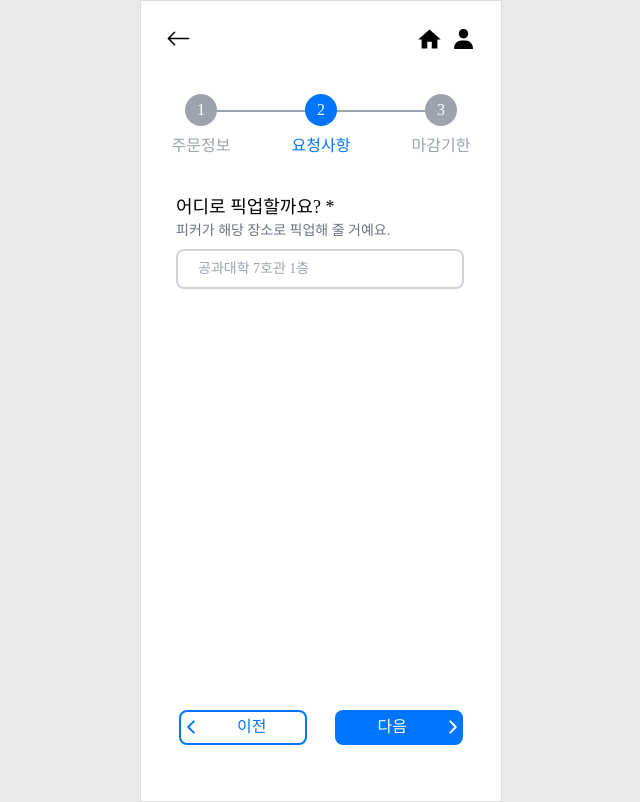
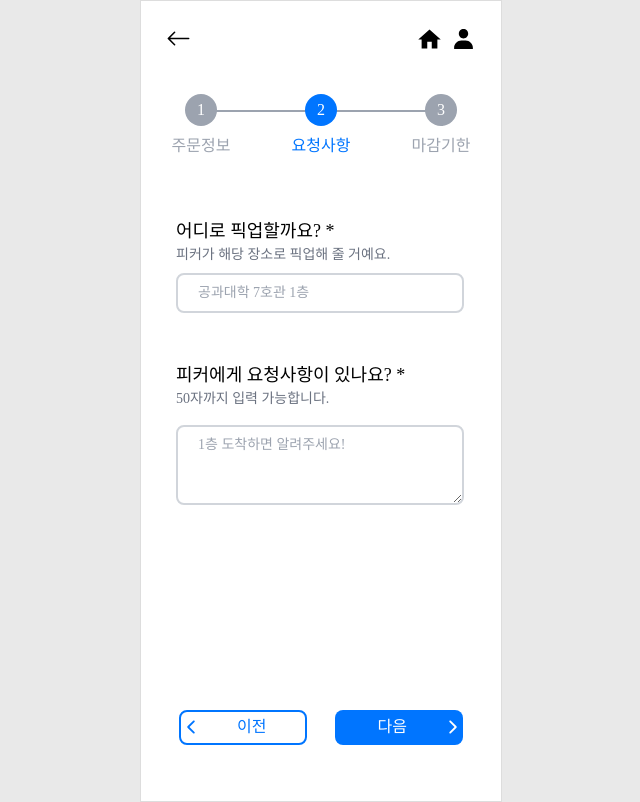
Before and after one commit to Step3-kakao-tech-campus/Team12_FE, a React (Create React App) app: page /post-write in a window 1280 px wide. Both pictures are taken after a click on the button "다음". Shown: the whole page, without its empty margins (320-960 px from the left). Built offline with nearby package versions, Linux system fonts and the light colour scheme; a web font is replaced by a local one.

Commit message:
[fix]: 요청사항 입력을 위해 TextArea 컴포넌트로 수정

```diff
--- a/src/components/templates/OrderRequest.jsx
+++ b/src/components/templates/OrderRequest.jsx
@@ -1,11 +1,18 @@
 import Labels from '../molecules/Labels';
 import Input from '../atoms/Input';
+import TextArea from '../atoms/TextArea';
 
 const OrderRequest = () => {
   return (
     <>
-      <Labels htmlFor="location" label="어디로 픽업할까요? *" subLabel="피커가 해당 장소로 픽업해 줄 거예요." />
-      <Input id="location" placeholder="공과대학 7호관 1층" />
+      <div className="mt-6 mb-12">
+        <Labels htmlFor="location" label="어디로 픽업할까요? *" subLabel="피커가 해당 장소로 픽업해 줄 거예요." />
+        <Input id="location" max="50" placeholder="공과대학 7호관 1층" />
+      </div>
+      <div className="mt-6 mb-12">
+        <Labels htmlFor="request" label="피커에게 요청사항이 있나요? *" subLabel="50자까지 입력 가능합니다." />
+        <TextArea id="request" maxLength="50" placeholder="1층 도착하면 알려주세요!" />
+      </div>
     </>
   );
 };
```
